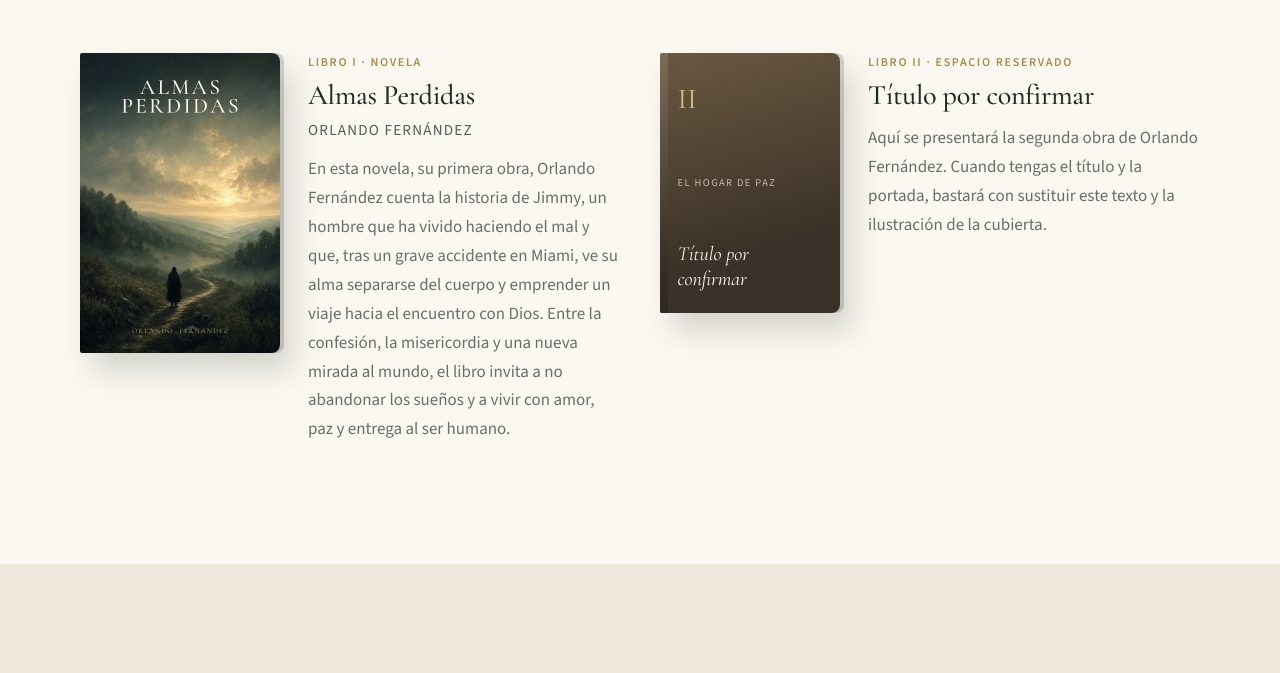
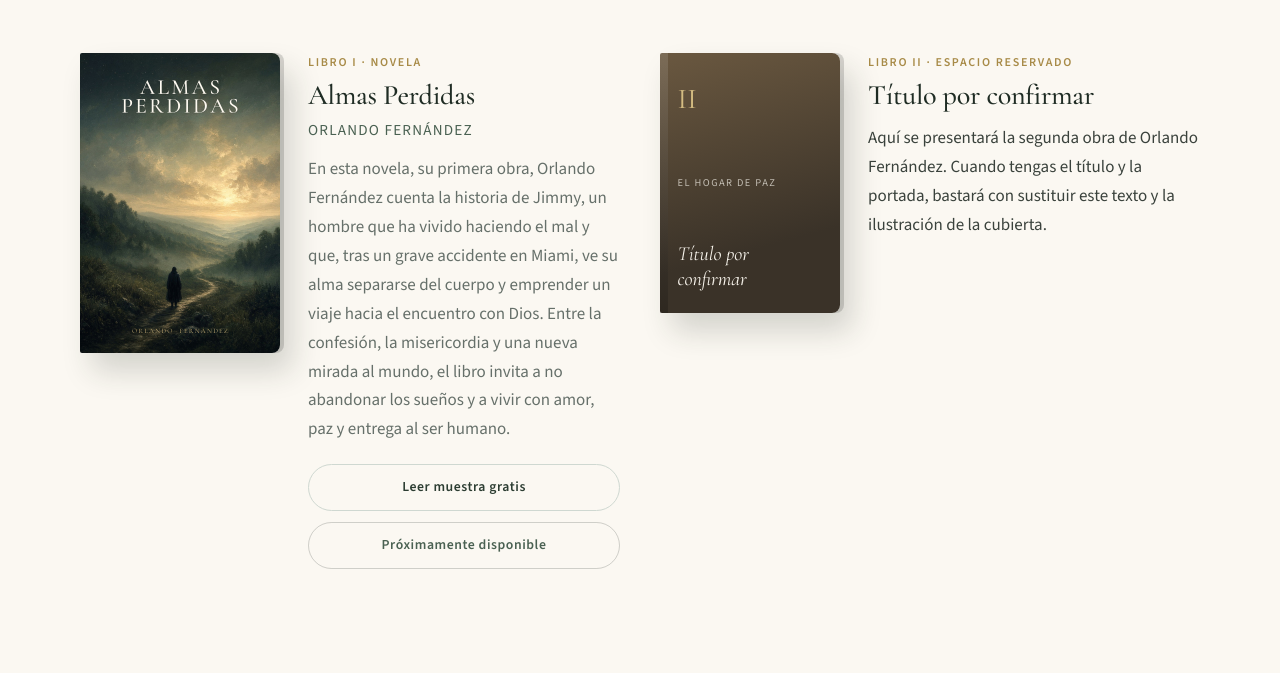
Before and after one commit to BluRay62/el-hogar-de-paz, a plain HTML site: page index.html in a window 1280 px wide. Shown: the part 4671-5344 px from the top of the page. Drawn offline with Linux system fonts and the light colour scheme.

Commit message:
Añade una muestra de Almas Perdidas y un botón de compra
La muestra incluye la portada, el prólogo y los capítulos 1 y 2.
El enlace de compra queda en data-buy-url y, hasta tenerlo,
el botón muestra «Próximamente disponible».

```diff
--- a/css/styles.css
+++ b/css/styles.css
@@ -781,7 +781,44 @@ a:hover { color: var(--gold-dim); }
   margin-bottom: 0.4rem;
 }
 
-.book-info p:last-child { margin: 0; color: var(--muted); }
+.book-info .book-blurb { margin: 0; color: var(--muted); }
+
+.book-actions {
+  display: flex;
+  flex-direction: column;
+  align-items: stretch;
+  gap: 0.65rem;
+  margin-top: 1.25rem;
+  max-width: 20.5rem;
+}
+
+.book-actions .btn {
+  font-size: 0.86rem;
+  padding: 0.68rem 1.2rem;
+  width: 100%;
+}
+
+.book-buy.is-soon,
+.book-buy[aria-disabled="true"] {
+  background: transparent;
+  color: var(--sage-mid);
+  border: 1px solid var(--line-strong);
+  box-shadow: none;
+  cursor: default;
+  pointer-events: none;
+}
+
+.book-buy.is-soon:hover,
+.book-buy[aria-disabled="true"]:hover {
+  transform: none;
+  background: transparent;
+  color: var(--sage-mid);
+}
+
+@media (max-width: 760px) {
+  .book-actions { width: 100%; }
+  .book-actions .btn { flex: 1 1 100%; }
+}
 
 /* Testimonials */
 
--- a/index.html
+++ b/index.html
@@ -271,7 +271,17 @@
               <p class="book-kicker">Libro I · Novela</p>
               <h3>Almas Perdidas</h3>
               <p class="book-author">Orlando Fernández</p>
-              <p>En esta novela, su primera obra, Orlando Fernández cuenta la historia de Jimmy, un hombre que ha vivido haciendo el mal y que, tras un grave accidente en Miami, ve su alma separarse del cuerpo y emprender un viaje hacia el encuentro con Dios. Entre la confesión, la misericordia y una nueva mirada al mundo, el libro invita a no abandonar los sueños y a vivir con amor, paz y entrega al ser humano.</p>
+              <p class="book-blurb">En esta novela, su primera obra, Orlando Fernández cuenta la historia de Jimmy, un hombre que ha vivido haciendo el mal y que, tras un grave accidente en Miami, ve su alma separarse del cuerpo y emprender un viaje hacia el encuentro con Dios. Entre la confesión, la misericordia y una nueva mirada al mundo, el libro invita a no abandonar los sueños y a vivir con amor, paz y entrega al ser humano.</p>
+              <!--
+                Compra de Almas Perdidas — un solo lugar para el enlace:
+                escribe la URL de venta en el atributo data-buy-url del botón .book-buy.
+                Mientras esté vacío, el botón muestra «Próximamente disponible»
+                y no abre ningún enlace. No coloques aquí el PDF completo del libro.
+              -->
+              <div class="book-actions">
+                <a class="btn btn-outline" href="assets/almas-perdidas-muestra.pdf" target="_blank" rel="noopener">Leer muestra gratis</a>
+                <a class="btn btn-gold book-buy" data-buy-url="" role="button">Comprar el libro</a>
+              </div>
             </div>
           </article>
 
--- a/js/main.js
+++ b/js/main.js
@@ -168,4 +168,27 @@
       el.classList.add("is-visible");
     });
   }
+
+  /* Compra: un solo origen, el atributo data-buy-url en el botón .book-buy.
+     Si está vacío, se muestra «Próximamente disponible» y no se usa un enlace vacío. */
+  document.querySelectorAll(".book-buy").forEach(function (el) {
+    var url = (el.getAttribute("data-buy-url") || "").trim();
+    if (!url) {
+      el.removeAttribute("href");
+      el.setAttribute("role", "button");
+      el.setAttribute("aria-disabled", "true");
+      el.classList.add("is-soon");
+      el.textContent = "Próximamente disponible";
+      el.addEventListener("click", function (event) {
+        event.preventDefault();
+      });
+    } else {
+      el.setAttribute("href", url);
+      el.setAttribute("target", "_blank");
+      el.setAttribute("rel", "noopener");
+      el.removeAttribute("aria-disabled");
+      el.classList.remove("is-soon");
+    }
+  });
+
 })();
```
Also changed, not shown: screenshots/libros-desktop.png, screenshots/libros-mobile.png, 1 other file.
